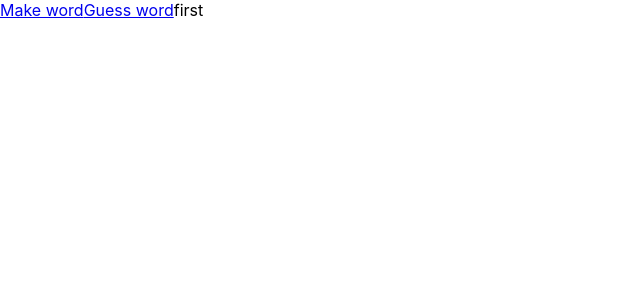
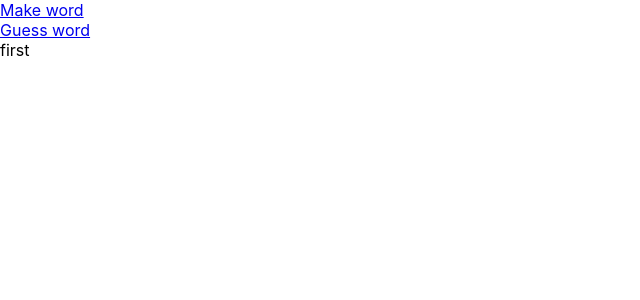
Before and after one commit to Hriday1321/Originalll, a React (Create React App) app: page / in a window 1280 px wide. Shown: the top 300 px of the page, without its empty margins (0-640 px from the left). Built offline with nearby package versions, Linux system fonts and the light colour scheme.

Commit message:
adding divs

```diff
--- a/src/components/Home.js
+++ b/src/components/Home.js
@@ -3,9 +3,13 @@ import { Link } from "react-router-dom";
 function Home(props) {
     return (
       <div className="Home">
+        <div className="make">
           <Link to={'/make'}>Make word</Link>
+        </div>
+        <div className="guess">
           <Link to={'/guess'}>Guess word</Link>
-          {props.words}
+        </div>
+        {props.words}
       </div>
     )
 }
--- a/src/components/Make.js
+++ b/src/components/Make.js
@@ -5,10 +5,13 @@ export default function Make(props) {
 
   return (
     <div className='make'>
-      <input type='text' placeholder='Enter Text' onChange={ (e) => {makeWord(e.target.value)}}></input>
-      <button onClick={() => {props.set(word)}}>Submit</button>
-      <br />
-      <Link to={'/'}>Home</Link>
+      <div className='inputs'>
+        <input type='text' placeholder='Enter Text' onChange={ (e) => {makeWord(e.target.value)}}></input>
+        <button onClick={() => {props.set(word)}}>Submit</button>
+      </div>
+      <div className='link'>
+        <Link to={'/'}>Home</Link>
+      </div>
       {word} <br /> {props.words}
     </div>
   )
```
